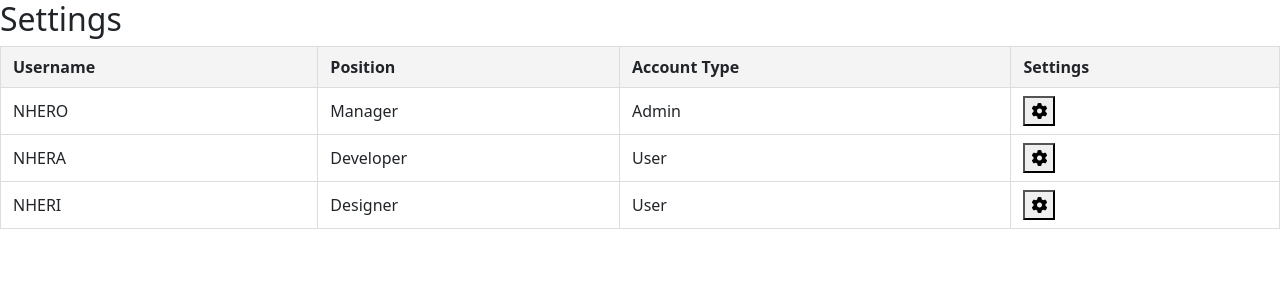
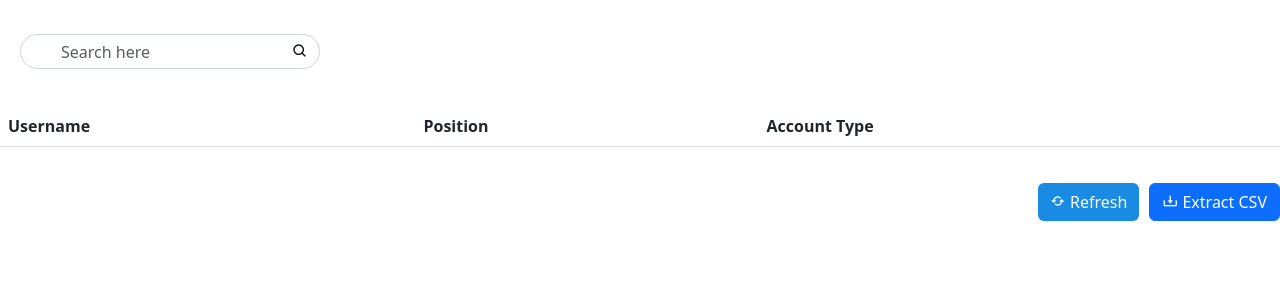
Before and after one commit to MedicineCabinet/Electronic-Medicine-Cabinet, a Flask app: page /accounts in a window 1280 px wide. Shown: the top 300 px of the page. Run offline with Flask 3, Linux system fonts and the light colour scheme; lists and menus that the app fills with data are empty.

Commit message:
added mp3 sound in log in and inayos ui ng account setting

```diff
--- a/templates/accounts.html
+++ b/templates/accounts.html
@@ -3,146 +3,46 @@
 <head>
     <meta charset="UTF-8">
     <meta name="viewport" content="width=device-width, initial-scale=1.0">
-    <title>User Table</title>
-    <link rel="stylesheet" href="https://cdnjs.cloudflare.com/ajax/libs/font-awesome/6.0.0-beta3/css/all.min.css">
+    <title>Accounts</title> <!-- Changed title from "Inventory" to "Accounts" -->
     <link href="https://cdn.jsdelivr.net/npm/bootstrap@5.3.0/dist/css/bootstrap.min.css" rel="stylesheet">
-    <link href='https://unpkg.com/boxicons@2.1.1/css/boxicons.min.css' rel='stylesheet'>
-
-    <style>
-        table {
-            width: 100%;
-            border-collapse: collapse;
-            margin-bottom: 20px;
-        }
-        th, td {
-            padding: 8px 12px;
-            border: 1px solid #ddd;
-            text-align: left;
-        }
-        th {
-            background-color: #f4f4f4;
-        }
-        .menu {
-            display: none;
-            position: absolute;
-            background-color: white;
-            border: 1px solid #ddd;
-            z-index: 1;
-            padding: 5px;
-        }
-        .menu div {
-            cursor: pointer;
-            padding: 8px 12px;
-        }
-        .menu div:hover {
-            background-color: #f0f0f0;
-        }
-    </style>
+    <link href="https://cdn.jsdelivr.net/npm/boxicons@2.1.1/css/boxicons.min.css" rel="stylesheet">
+    <link rel="stylesheet" href="{{ url_for('static', filename='styles/inventory.css') }}"> <!-- Link to external CSS -->
 </head>
 <body>
+    <div>
+        <div class="tab-content" id="inventory-tabs">
+            <div class="tab-pane fade show active" id="medicine" role="tabpanel">
+                <div class="inventory-header d-flex justify-content-between align-items-center mb-3">
+                    <div class="search-bar mt-4">
+                        <form method="GET" action="{{ url_for('inventory') }}" class="d-flex" onsubmit="searchInventory(event)">
+                            <input type="text" name="search" placeholder="Search here" class="form-control" style="margin: 10px 0 0 10px;">
+                            <button type="submit" class="btn" style="margin: 10px 0 0 -40px; background-color: transparent; color: black; border: none;">
+                                <span class='bx bx-search' style="color: black;"></span>
+                            </button>
+                        </form>
+                    </div>
+                </div>
 
-<h2>Settings</h2>
-
-<table id="userTable">
+                <div class="table-responsive" style="max-height: 800px; overflow-y: auto;">
+                    <table class="table table-striped">
                         <thead>
                             <tr>
                                 <th>Username</th>
                                 <th>Position</th>
                                 <th>Account Type</th>
-            <th>Settings</th>
                             </tr>
                         </thead>
-    <tbody>
-        <tr>
-            <td>NHERO</td>
-            <td>Manager</td>
-            <td>Admin</td>
-            <td><button onclick="toggleMenu(event)"><i class="fas fa-cog"></i></button></td>
-        </tr>
-        <tr>
-            <td>NHERA</td>
-            <td>Developer</td>
-            <td>User</td>
-            <td><button onclick="toggleMenu(event)"><i class="fas fa-cog"></i></button></td>
-        </tr>
-        <tr>
-            <td>NHERI</td>
-            <td>Designer</td>
-            <td>User</td>
-            <td><button onclick="toggleMenu(event)"><i class="fas fa-cog"></i></button></td>
-        </tr>
-    </tbody>
                     </table>
-
-<div id="menuTemplate" class="menu">
-    <div onclick="addUser()">Add</div>
-    <div onclick="editUser(event)">Edit</div>
-    <div onclick="deleteUser(event)">Delete</div>
                 </div>
 
-<script>
-    function addUser() {
-        const username = prompt("Enter Username:");
-        const position = prompt("Enter Position:");
-        const accountType = prompt("Enter Account Type:");
+                <div class="button-container">
+                    <button class="btn btn-custom-blue" onclick="refreshPage()"><i class='bx bx-refresh'></i> Refresh</button>
+                    <button class="btn btn-primary"><i class='bx bx-download'></i> Extract CSV</button>
+                </div>
+            </div>
+        </div>
+    </div>
 
-        if (username && position && accountType) {
-            const table = document.getElementById("userTable").getElementsByTagName("tbody")[0];
-            const newRow = table.insertRow();
-            newRow.insertCell(0).innerText = username;
-            newRow.insertCell(1).innerText = position;
-            newRow.insertCell(2).innerText = accountType;
-
-            const actionsCell = newRow.insertCell(3);
-            actionsCell.innerHTML = `<button onclick="toggleMenu(event)"><i class="fas fa-cog"></i></button>`;
-        } else {
-            alert("Please fill out all fields.");
-        }
-    }
-
-    function toggleMenu(event) {
-        // Remove any existing menus
-        const existingMenus = document.querySelectorAll('.menu');
-        existingMenus.forEach(m => m.remove());
-
-        const menu = document.getElementById("menuTemplate").cloneNode(true);
-        menu.style.display = 'block';
-        const rect = event.target.getBoundingClientRect();
-        menu.style.top = `${rect.bottom + window.scrollY}px`;
-        menu.style.left = `${rect.left}px`;
-
-        document.body.appendChild(menu);
-
-        // Hide the menu when clicking outside of it
-        document.addEventListener('click', (e) => {
-            if (!menu.contains(e.target) && !event.target.contains(e.target)) {
-                menu.remove();
-            }
-        }, { once: true });
-    }
-
-    function editUser(event) {
-        const row = event.target.closest('tr');
-        const username = row.cells[0].innerText;
-        const position = row.cells[1].innerText;
-        const accountType = row.cells[2].innerText;
-
-        const newUsername = prompt("Edit Username:", username);
-        const newPosition = prompt("Edit Position:", position);
-        const newAccountType = prompt("Edit Account Type:", accountType);
-
-        if (newUsername) row.cells[0].innerText = newUsername;
-        if (newPosition) row.cells[1].innerText = newPosition;
-        if (newAccountType) row.cells[2].innerText = newAccountType;
-    }
-
-    function deleteUser(event) {
-        if (confirm("Are you sure you want to delete this user?")) {
-            const row = event.target.closest('tr');
-            row.remove();
-        }
-    }
-</script>
-
+    <script src="https://cdn.jsdelivr.net/npm/bootstrap@5.3.0/dist/js/bootstrap.bundle.min.js"></script>
 </body>
 </html>
```
Also changed, not shown: templates/login.html (+16 -6 lines), 1 other file. Lines whose indentation alone changed are shown as unchanged.
